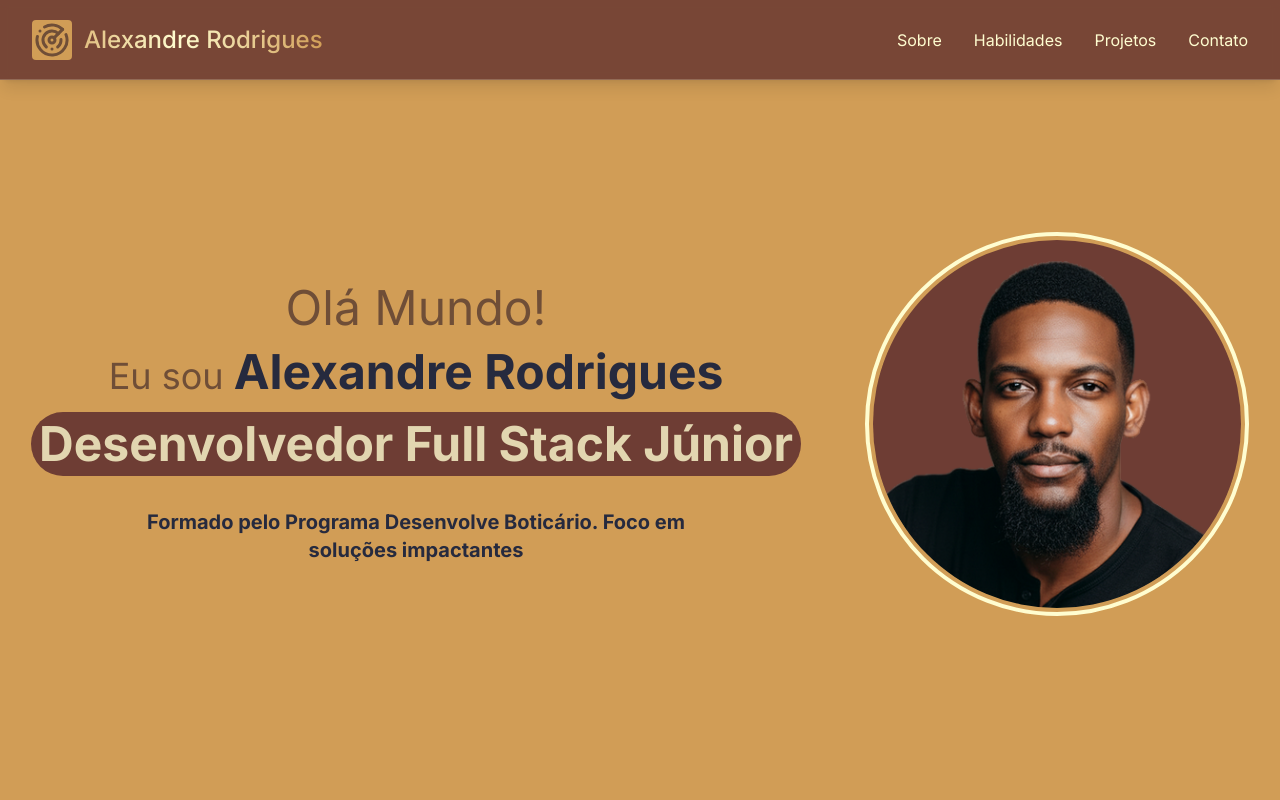
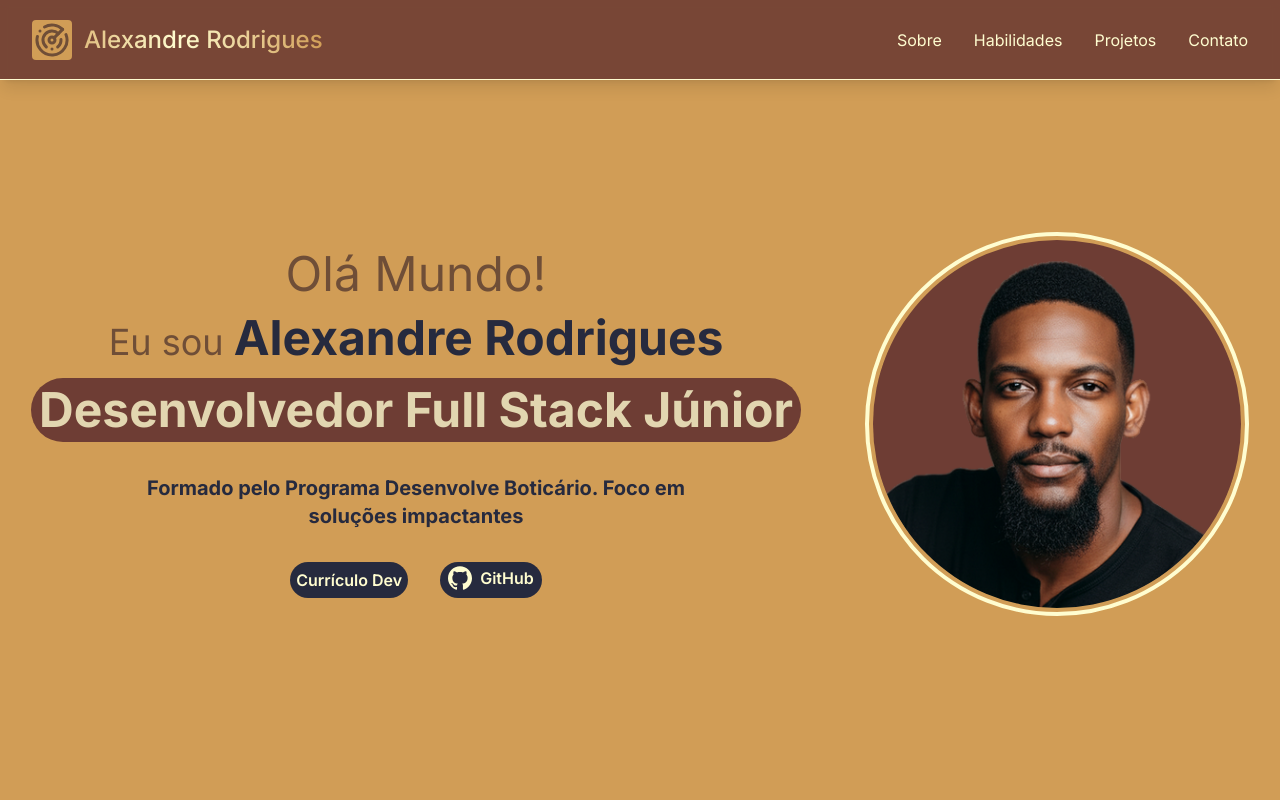
Before and after one commit to aleehblackstar/portfolio, a Next.js app: page / in a window 1280 px wide. Shown: the top 800 px of the page. Built offline with nearby package versions, Linux system fonts and the light colour scheme; what tailwindcss-pseudo-elements would draw is missing.

Commit message:
feat: implementação de botões de curriculo e Github

```diff
--- a/src/app/page.tsx
+++ b/src/app/page.tsx
@@ -4,7 +4,6 @@ import AboutMe from "@/components/AboutMe";
 import Skills from "@/components/Skills";
 import HeroSection from "@/components/HeroSection";
 import Projects from "@/components/Projects";
-import Head from "next/head";
 import Contact from "@/components/Contact";
 import Footer from "@/components/Footer";
 
--- a/src/components/Contact.tsx
+++ b/src/components/Contact.tsx
@@ -41,14 +41,15 @@ export default function Contact() {
         <h2 className="text-4xl font-bold mb-4">Contato</h2>
         <p className="text-lg">É fácil me encontrar! </p>
         <p className="text-lg">
-          Pode me contatar pelo formulário aqui em baixo.
-        </p>
-        <p className="text-lg">
-          Ou me enviando um email diretamente para{" "}
-          <span className="font-semibold text-xl">
+          Pode me enviar um email diretamente para{" "}
+          <span className="font-semibold text-xl py-0 bg-caramelo text-azuled px-2 py-1 rounded-md">
             aleeh.rodrigues92@gmail.com
           </span>
         </p>
+        <p className="text-lg">
+          Ou pode me contatar pelo formulário aqui em baixo.
+        </p>
+
       </div>
       {/* Botões ou formulário podem ser adicionados aqui */}
       <div className="grid md:grid-cols-2 gap-8">
--- a/src/components/Header.tsx
+++ b/src/components/Header.tsx
@@ -39,7 +39,7 @@ export default function Header() {
 
   return (
     <header className="fixed top-0 left-0 w-full z-50 bg-nescau/90 backdrop-blur-sm shadow-lg">
-      <div className="max-w-7xl mx-auto px-4 sm:px-6 lg:px-8 flex justify-between items-center h-20 border-b border-creme/20">
+      <div className="max-w-full mx-auto px-4 sm:px-6 lg:px-8 flex justify-between items-center h-20 border-b border-creme">
         {/* Logo */}
         <Link
           href="#home"
--- a/src/components/HeroSection.tsx
+++ b/src/components/HeroSection.tsx
@@ -1,3 +1,5 @@
+import { SiGithub } from "react-icons/si";
+
 // src/components/HeroSection.tsx
 
 export default function HeroSection() {
@@ -9,19 +11,48 @@ export default function HeroSection() {
     >
       {/* Container do conteúdo (texto + imagem) */}
       <div className="flex flex-col lg:flex-row items-center justify-center gap-10 lg:gap-16 max-w-7xl mx-auto">
-
         {/* 1. Div do Texto */}
         <div className="flex flex-col gap-4 text-center">
           <h1 className="text-4xl md:text-5xl">Olá Mundo!</h1>
           <p className="text-3xl md:text-4xl">
-            Eu sou <span className="text-4xl md:text-5xl font-bold text-azuled">Alexandre Rodrigues</span>
+            Eu sou{" "}
+            <span className="text-4xl md:text-5xl font-bold text-azuled">
+              Alexandre Rodrigues
+            </span>
           </p>
           <h2 className="text-2xl p-1 md:text-5xl md:p-2 font-bold mb-4 text-creme/80 bg-nescau rounded-full p-1.3 w-fit mx-auto lg:mx-0">
             Desenvolvedor Full Stack Júnior
           </h2>
           <p className="text-lg md:text-xl max-w-xl mx-auto text-azuled font-bold">
-            Formado pelo Programa Desenvolve Boticário. Foco em soluções impactantes
+            Formado pelo Programa Desenvolve Boticário. Foco em soluções
+            impactantes
           </p>
+
+          <div className="flex justify-center gap-8 pt-4">
+            <div>
+              <button className="w-fit max-auto p-1.5 font-semibold rounded-full bg-azuled text-creme">
+                <a
+                  href="https://drive.google.com/file/d/1py7WtSukMKJ5ZkrW-bK_oM3JBt5nNgna/view?usp=drive_link"
+                  target="_blank"
+                  rel="noopener noreferrer"
+                >
+                  Currículo Dev
+                </a>
+              </button>
+            </div>
+            <div>
+              <button className="w-fit max-auto p-1 px-2 font-semibold rounded-full bg-azuled text-creme">
+                <a
+                  href="https://github.com/aleehblackstar"
+                  target="_blank"
+                  rel="noopener noreferrer"
+                >
+                  <SiGithub className="inline text-2xl mr-2 mb-1" />
+                  GitHub
+                </a>
+              </button>
+            </div>
+          </div>
         </div>
 
         {/* 2. Div da Imagem */}
@@ -32,7 +63,6 @@ export default function HeroSection() {
             className="w-64 h-64 md:w-80 md:h-80 lg:w-96 lg:h-96 object-cover rounded-full border-4 border-creme p-1"
           />
         </div>
-
       </div>
     </section>
   );
```
Also changed, not shown: public/assets/images/portfolioScreenshot.jpg (added).
